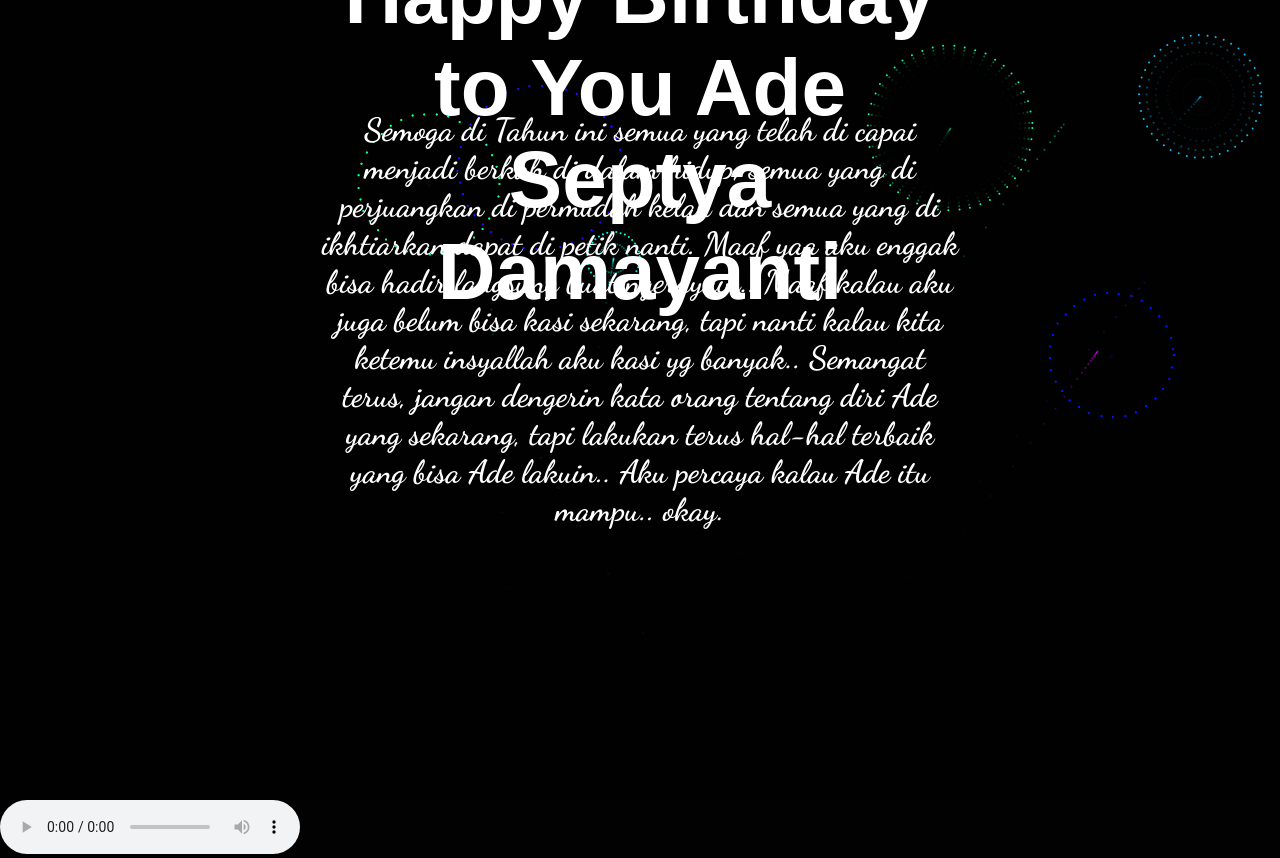
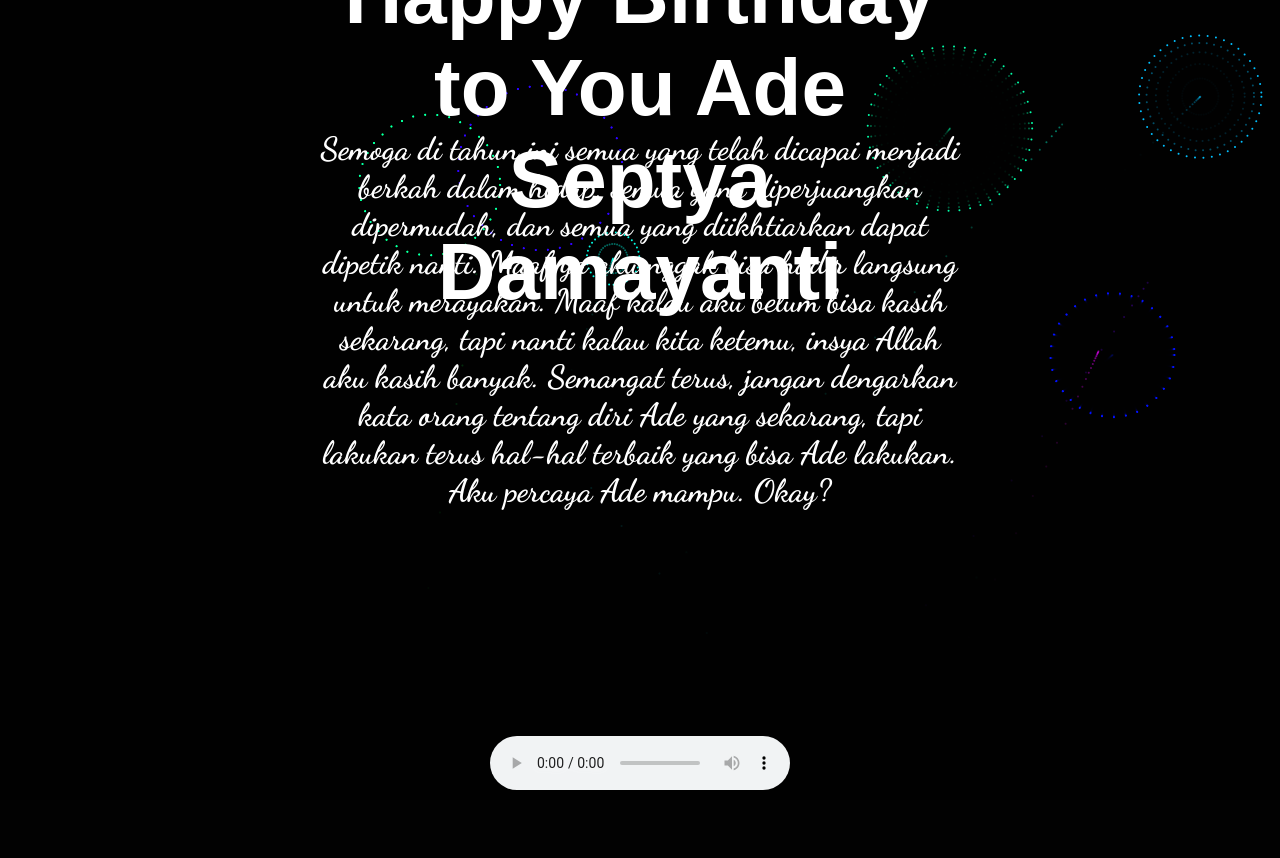
Before and after one commit to rootAmr/Happyd, a plain HTML site: page index.html in a window 1280 px wide. After the commit the page ends 800 px from the top, so only its background shows below. Drawn offline with Linux system fonts and the light colour scheme; animation ran at ten frames a second.

Commit message:
Update index.html

```diff
--- a/index.html
+++ b/index.html
@@ -29,6 +29,7 @@
       -webkit-user-select: none;
       user-select: none;
       text-align: center;
+      z-index: 1;
     }
 
     .message {
@@ -43,6 +44,7 @@
       text-align: center;
       opacity: 0;
       animation: write 5s forwards ease-in-out;
+      z-index: 1;
     }
 
     @keyframes write {
@@ -55,63 +57,57 @@
         transform: translate(-50%, -50%) scale(1);
       }
     }
+
+    audio {
+      position: absolute;
+      bottom: 10px;
+      left: 50%;
+      transform: translateX(-50%);
+      z-index: 1;
+    }
   </style>
 </head>
 <body>
   <h1>Happy Birthday to You Ade Septya Damayanti</h1>
   <canvas id="birthday"></canvas>
 
-  <!-- Tambahkan audio dengan autoplay dan loop -->
+  <!-- Audio element with autoplay and loop -->
   <audio controls autoplay loop>
     <source src="https://soundcloud.com/ahmad-maulana-361468829/lagu-ulang-tahun-versi-korea?si=6ccf04f0da2c476190bfab8721d23bc6&utm_source=clipboard&utm_medium=text&utm_campaign=social_sharing" type="audio/mpeg">
     Browser kamu tidak mendukung elemen audio.
   </audio>
 
   <div class="message">
-    Semoga di Tahun ini semua yang telah di capai menjadi berkah di dalam hidup, semua yang di perjuangkan di permudah kelak dan semua yang di ikhtiarkan dapat di petik nanti. Maaf yaa aku enggak bisa hadir langsung buat ngerayain.. Maaf kalau aku juga belum bisa kasi sekarang, tapi nanti kalau kita ketemu insyallah aku kasi yg banyak.. Semangat terus, jangan dengerin kata orang tentang diri Ade yang sekarang, tapi lakukan terus hal-hal terbaik yang bisa Ade lakuin.. Aku percaya kalau Ade itu mampu.. okay.
+    Semoga di tahun ini semua yang telah dicapai menjadi berkah dalam hidup, semua yang diperjuangkan dipermudah, dan semua yang diikhtiarkan dapat dipetik nanti. Maaf ya aku nggak bisa hadir langsung untuk merayakan. Maaf kalau aku belum bisa kasih sekarang, tapi nanti kalau kita ketemu, insya Allah aku kasih banyak. Semangat terus, jangan dengarkan kata orang tentang diri Ade yang sekarang, tapi lakukan terus hal-hal terbaik yang bisa Ade lakukan. Aku percaya Ade mampu. Okay?
   </div>
 
   <script>
-    // helper functions
     const PI2 = Math.PI * 2;
     const random = (min, max) => Math.random() * (max - min + 1) + min | 0;
-    const timestamp = _ => new Date().getTime();
+    const timestamp = () => new Date().getTime();
 
-    // container
     class Birthday {
       constructor() {
         this.resize();
-
-        // create a lovely place to store the firework
         this.fireworks = [];
         this.counter = 0;
       }
 
       resize() {
         this.width = canvas.width = window.innerWidth;
-        let center = this.width / 2 | 0;
-        this.spawnA = center - center / 4 | 0;
-        this.spawnB = center + center / 4 | 0;
-
         this.height = canvas.height = window.innerHeight;
+        this.spawnA = this.width / 2 - this.width / 4;
+        this.spawnB = this.width / 2 + this.width / 4;
         this.spawnC = this.height * 0.1;
         this.spawnD = this.height * 0.5;
       }
 
       onClick(evt) {
-        let x = evt.clientX || evt.touches && evt.touches[0].pageX;
-        let y = evt.clientY || evt.touches && evt.touches[0].pageY;
+        let x = evt.clientX || (evt.touches && evt.touches[0].pageX);
+        let y = evt.clientY || (evt.touches && evt.touches[0].pageY);
 
-        let count = random(3, 5);
-        for (let i = 0; i < count; i++) {
-          this.fireworks.push(new Firework(
-            random(this.spawnA, this.spawnB),
-            this.height,
-            x,
-            y,
-            random(0, 260),
-            random(30, 110)
-          ));
+        for (let i = 0; i < random(3, 5); i++) {
+          this.fireworks.push(new Firework(random(this.spawnA, this.spawnB), this.height, x, y, random(0, 360), random(30, 110)));
         }
 
         this.counter = -1;
@@ -125,21 +121,12 @@
         ctx.globalCompositeOperation = 'lighter';
         for (let firework of this.fireworks) firework.update(delta);
 
-        // if enough time passed... create new firework
-        this.counter += delta * 3; // each second
+        this.counter += delta * 3;
         if (this.counter >= 1) {
-          this.fireworks.push(new Firework(
-            random(this.spawnA, this.spawnB),
-            this.height,
-            random(0, this.width),
-            random(this.spawnC, this.spawnD),
-            random(0, 360),
-            random(30, 110)
-          ));
+          this.fireworks.push(new Firework(random(this.spawnA, this.spawnB), this.height, random(0, this.width), random(this.spawnC, this.spawnD), random(0, 360), random(30, 110)));
           this.counter = 0;
         }
 
-        // remove the dead fireworks
         if (this.fireworks.length > 1000) this.fireworks = this.fireworks.filter(firework => !firework.dead);
       }
     }
@@ -148,12 +135,10 @@
       constructor(x, y, targetX, targetY, shade, offsprings) {
         this.dead = false;
         this.offsprings = offsprings;
-
         this.x = x;
         this.y = y;
         this.targetX = targetX;
         this.targetY = targetY;
-
         this.shade = shade;
         this.history = [];
       }
@@ -163,24 +148,18 @@
 
         let xDiff = this.targetX - this.x;
         let yDiff = this.targetY - this.y;
-        if (Math.abs(xDiff) > 3 || Math.abs(yDiff) > 3) { // is still moving
+        if (Math.abs(xDiff) > 3 || Math.abs(yDiff) > 3) {
           this.x += xDiff * 2 * delta;
           this.y += yDiff * 2 * delta;
-
-          this.history.push({
-            x: this.x,
-            y: this.y
-          });
+          this.history.push({ x: this.x, y: this.y });
 
           if (this.history.length > 20) this.history.shift();
-
         } else {
           if (this.offsprings && !this.madeChilds) {
             let babies = this.offsprings / 2;
             for (let i = 0; i < babies; i++) {
-              let targetX = this.x + this.offsprings * Math.cos(PI2 * i / babies) | 0;
-              let targetY = this.y + this.offsprings * Math.sin(PI2 * i / babies) | 0;
-
+              let targetX = this.x + this.offsprings * Math.cos(PI2 * i / babies);
+              let targetY = this.y + this.offsprings * Math.sin(PI2 * i / babies);
               birthday.fireworks.push(new Firework(this.x, this.y, targetX, targetY, this.shade, 0));
             }
           }
@@ -190,7 +169,7 @@
 
         if (this.history.length === 0) this.dead = true;
         else if (this.offsprings) {
-          for (let i = 0; this.history.length > i; i++) {
+          for (let i = 0; i < this.history.length; i++) {
             let point = this.history[i];
             ctx.beginPath();
             ctx.fillStyle = 'hsl(' + this.shade + ',100%,' + i + '%)';
@@ -208,7 +187,6 @@
 
     let canvas = document.getElementById('birthday');
     let ctx = canvas.getContext('2d');
-
     let then = timestamp();
     let birthday = new Birthday();
 
@@ -218,10 +196,8 @@
 
     (function loop() {
       requestAnimationFrame(loop);
-
       let now = timestamp();
       let delta = now - then;
-
       then = now;
       birthday.update(delta / 1000);
     })();
```
